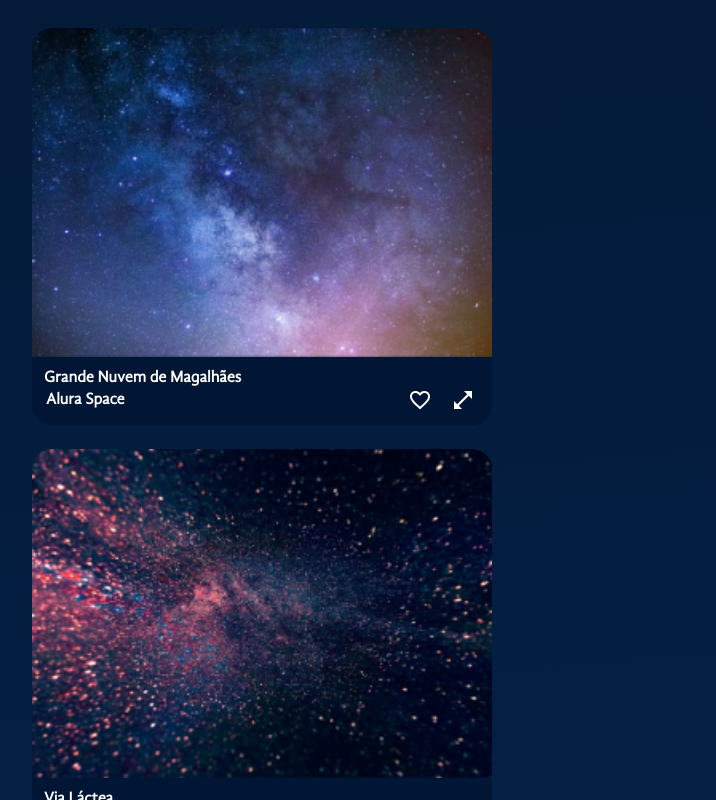
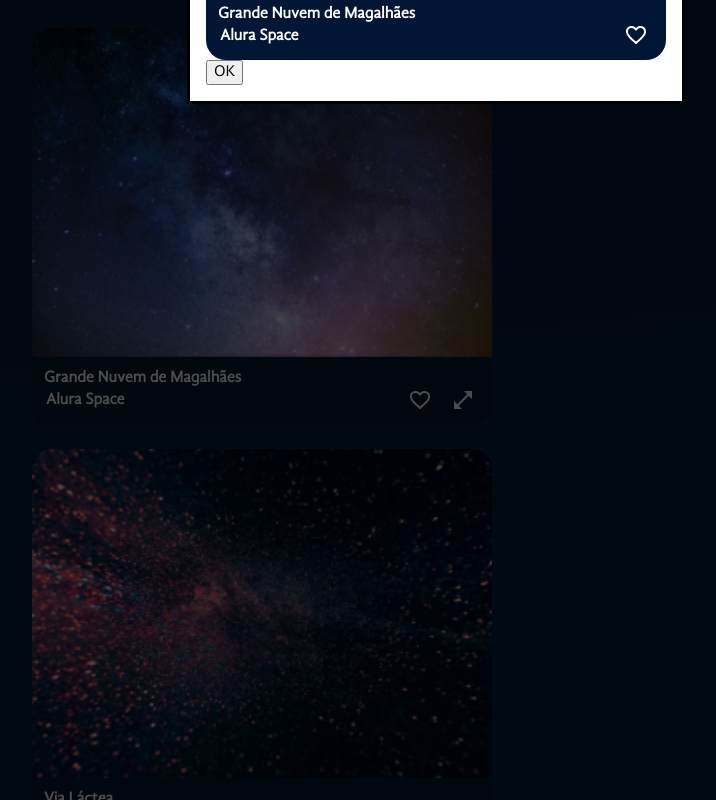
Before and after one commit to felfreitas/space-app, a React (Vite) app: page / in a window 1280 px wide. Both pictures are taken after a click on the button 667 px from the left and 1049 px from the top of the page. Shown: the part 649-1449 px from the top of the page, without its empty margins (204-920 px from the left). Built offline with nearby package versions, Linux system fonts and the light colour scheme.

Commit message:
Ajustes para mostrar ou não o overlay

```diff
--- a/src/App.jsx
+++ b/src/App.jsx
@@ -35,8 +35,8 @@
 const App = () => {
 
 
-  const [fotosDaGaleria, setFotosDaGaleria] = useState(fotos)
-
+  const [fotosDaGaleria, setFotosDaGaleria] = useState(fotos);
+  const [fotoSelecionada, setFotoSelecionada] = useState(null);
 
   return (
     <FundoGradiente>
@@ -53,13 +53,16 @@
             <Banner texto='A galeria mais completa de fotos do espaço!' backgroundImage={bannerImagem} />
 
 
-            <Galeria fotos={fotosDaGaleria} />
+            <Galeria
+              aoFotoSelecionada={foto => setFotoSelecionada(foto)}
+              fotos={fotosDaGaleria}
+            />
 
           </ConteudoGaleria>
         </MainContainer>
       </AppContainer>
 
-      <ModalZoom />
+      <ModalZoom foto={fotoSelecionada} />
     </FundoGradiente>
   )
 }
--- a/src/components/Galeria/Imagem/index.jsx
+++ b/src/components/Galeria/Imagem/index.jsx
@@ -99,7 +99,7 @@
 //     justify-content: space-between;
 //     align-items: center;
 // `
-const Imagem = ({ foto, expandida = false }) => {
+const Imagem = ({ foto, expandida = false, aoZoomSolicitado }) => {
 
     return (
         <>
@@ -114,9 +114,13 @@
                         <FonteFoto>{foto.fonte}</FonteFoto>
                         <BotoesAgrupados>
                             <BotaoIcone> <img src="/icones/favorito.png" alt="Icone de favorito" /></BotaoIcone>
-                            {!expandida && <BotaoIcone aria-hidden={expandida}>
-                            <img src="/icones/expandir.png" alt="Icone de expandir" />
-                        </BotaoIcone>}
+                            {!expandida &&
+                                <BotaoIcone
+                                    aria-hidden={expandida}
+                                    onClick={() => aoZoomSolicitado(foto)}
+                                >
+                                    <img src="/icones/expandir.png" alt="Icone de expandir" />
+                                </BotaoIcone>}
                         </BotoesAgrupados>
                     </FooterEstilizado>
                 </CaptionEstilizada>
--- a/src/components/Galeria/index.jsx
+++ b/src/components/Galeria/index.jsx
@@ -20,7 +20,7 @@
     gap: 24px;
 `
 
-const Galeria = ({fotos = []}) => {
+const Galeria = ({ fotos = [], aoFotoSelecionada }) => {
     return (
 
         <>
@@ -31,15 +31,19 @@
                     <Titulo>Navegue pela galeria</Titulo>
                     <ImagensContainer>
 
-                    {
-                        fotos.map(foto=>
+                        {
+                            fotos.map(foto =>
 
-                            <Imagem  foto={foto} />
+                                <Imagem
+                                    aoZoomSolicitado ={aoFotoSelecionada}
+                                    key={foto.id}
+                                    foto={foto}
+                                />
 
                             )
                         }
 
-                        </ImagensContainer>
+                    </ImagensContainer>
                 </SecaoFluida>
 
                 <Populares />
--- a/src/components/ModalZoom/index.jsx
+++ b/src/components/ModalZoom/index.jsx
@@ -1,15 +1,43 @@
+import styled from "styled-components";
+import Imagem from "../Galeria/Imagem";
+import { useState } from "react";
 
+//serve para cobrir a tela de fundo
+const Overlay = styled.div`
+    background-color: rgba(0, 0, 0, 0.7);
+    position:fixed;
+    top:0;
+    right:0;
+    bottom:0;
+    left:0;
+`
+const DialogEstilizado = styled.dialog`
+    position:absolute;
+    top:294px;
+`
+const ModalZoom = ({ foto }) => {
 
-const ModalZoom = () => {
+    const [show, setShow] = useState(false);
 
+    function retirarOverlay(){
+        setShow(!show)
+    }
     return (
         <>
-            <dialog open>
-                <p>Greetings, one and all!</p>
-                <form method="dialog">
-                    <button>OK</button>
-                </form>
-            </dialog>
+            {foto &&
+                <>
+                    <Overlay hidden ={show}/>
+                    <DialogEstilizado open={!!foto}>
+                        <Imagem
+                            foto={foto}
+                            expandida={true}
+                        />
+                        <form method="dialog">
+                            <button onClick={retirarOverlay}>OK</button>
+                        </form>
+                    </DialogEstilizado>
+                </>
+            }
 
         </>
     )
```
